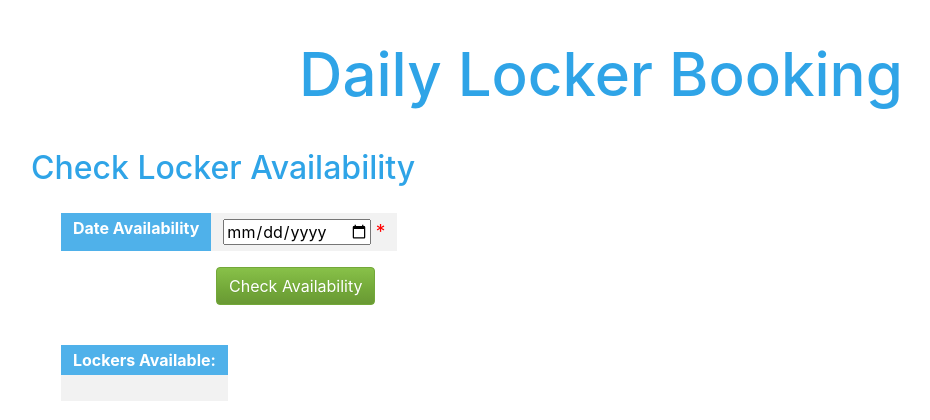
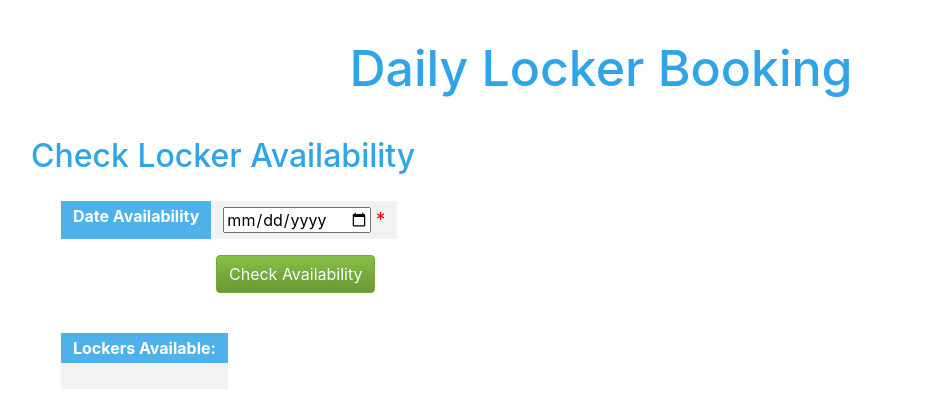
Before and after one commit to StevenZwe/OOPP-Ting, a Flask app: page /lockers in a window 1280 px wide. Shown: the part 56-476 px from the top of the page, without its empty margins (39-969 px from the left). Run offline with Flask 2, Linux system fonts and the light colour scheme; lists and menus that the app fills with data are empty; some libraries are stand-ins or nearby versions.

Commit message:
erin pushed more things locker.html

```diff
--- a/templates/locker.html
+++ b/templates/locker.html
@@ -246,7 +246,7 @@
 
 
 
-<h1 style = "margin-top: 3%; text-align: center; font-size: 60px;">Daily Locker Booking</h1>
+<h1 style = "margin-top: 3%; text-align: center; font-size: 50px;">Daily Locker Booking</h1>
 
 <h2 style = "margin-top: 3%; margin-left: 70px">Check Locker Availability</h2>
     <form method="POST" action="http://127.0.0.1:5000/checkAvailability" style="margin-top: 2%; margin-left:70px">
```
